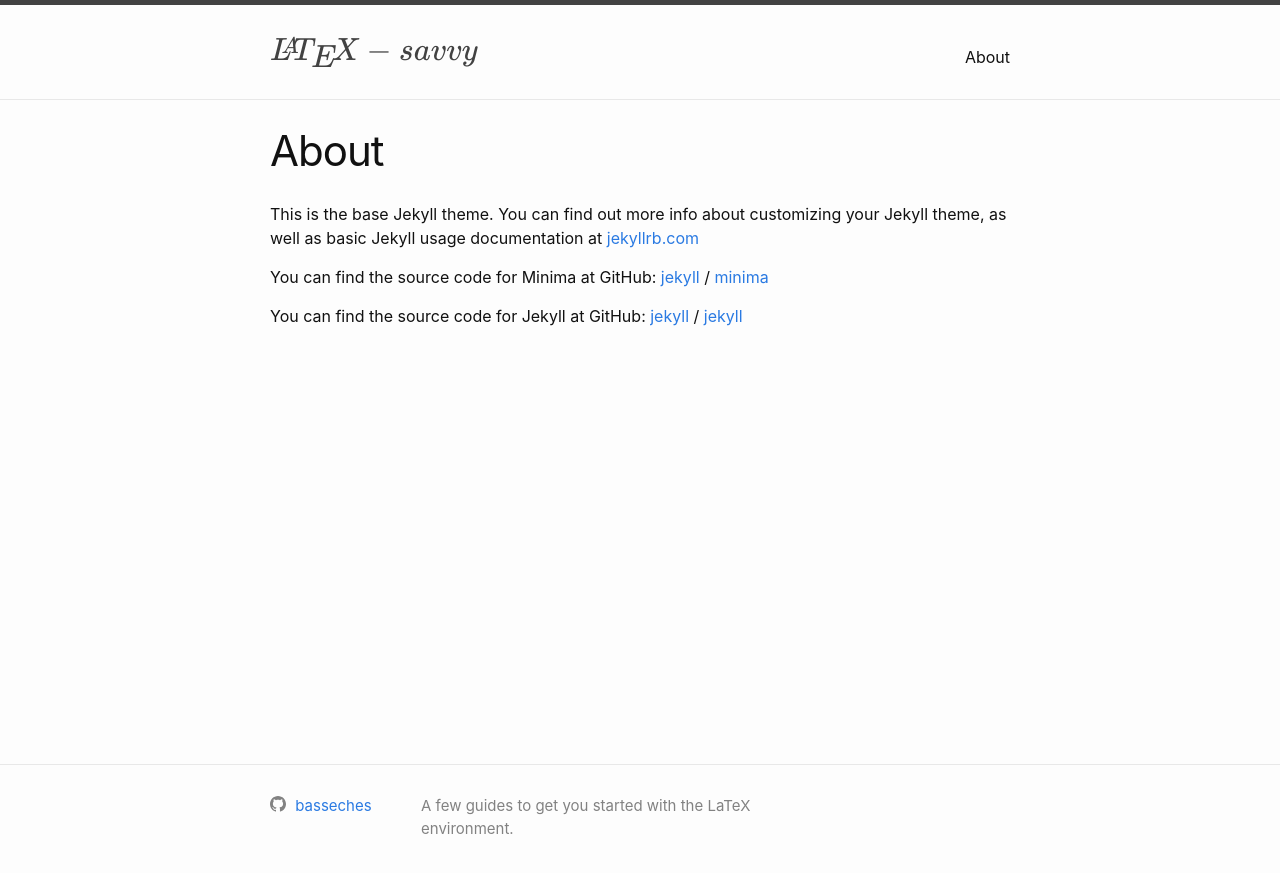
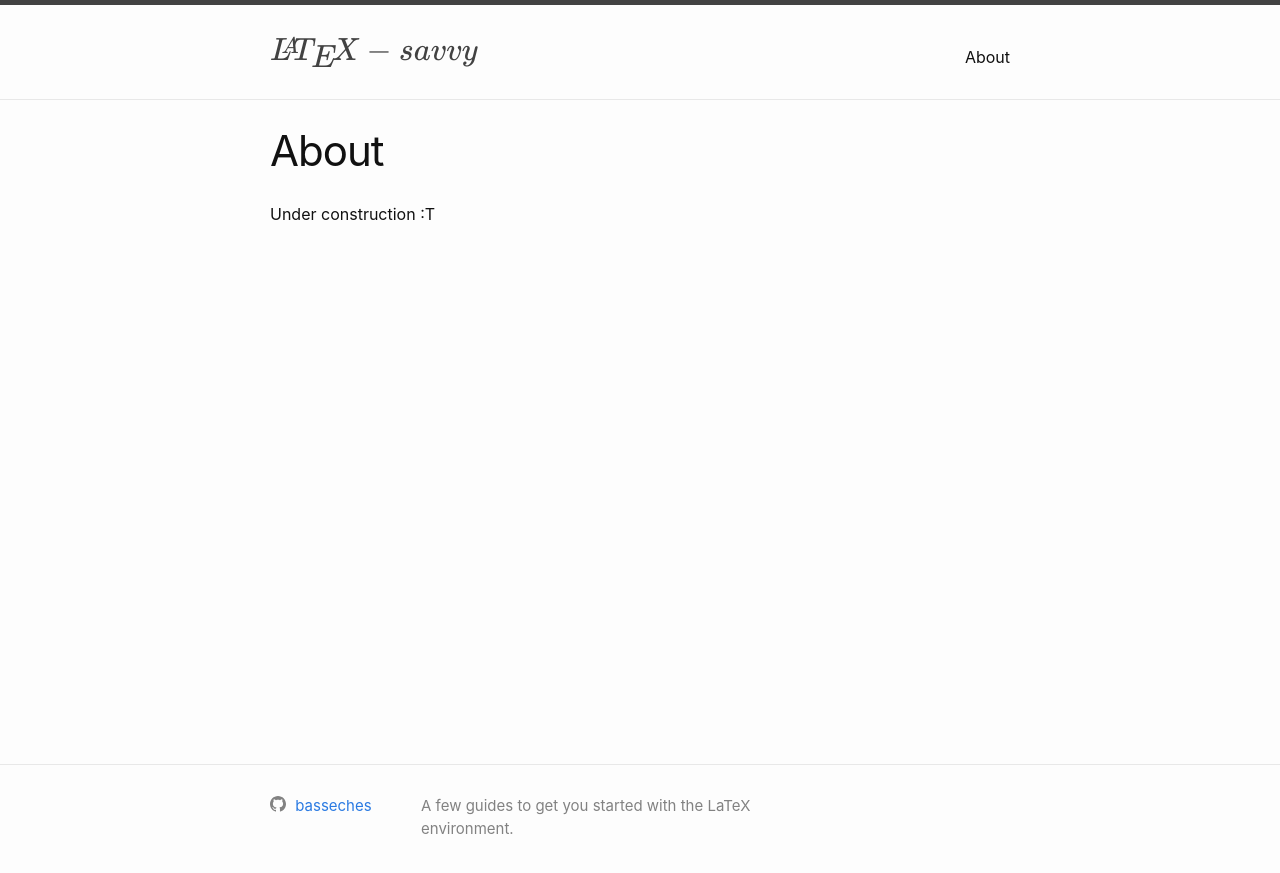
Before and after one commit to basseches/latex-savvy, a Jekyll site: the page built from about.markdown, in a window 1280 px wide. Shown: the top 873 px of the page. Built offline with Jekyll 4.4.1, drawn with Linux system fonts in a browser that asks for light colours; formulas are drawn with MathJax 3.

```diff
--- a/about.markdown
+++ b/about.markdown
@@ -4,15 +4,4 @@ title: About
 permalink: /about/
 ---
 
-This is the base Jekyll theme. You can find out more info about customizing your Jekyll theme, as well as basic Jekyll usage documentation at [jekyllrb.com](https://jekyllrb.com/)
-
-You can find the source code for Minima at GitHub:
-[jekyll][jekyll-organization] /
-[minima](https://github.com/jekyll/minima)
-
-You can find the source code for Jekyll at GitHub:
-[jekyll][jekyll-organization] /
-[jekyll](https://github.com/jekyll/jekyll)
-
-
-[jekyll-organization]: https://github.com/jekyll
+Under construction :T
```
Also changed, not shown: _posts/2023-02-19-introduction.markdown (+3 -5 lines).
